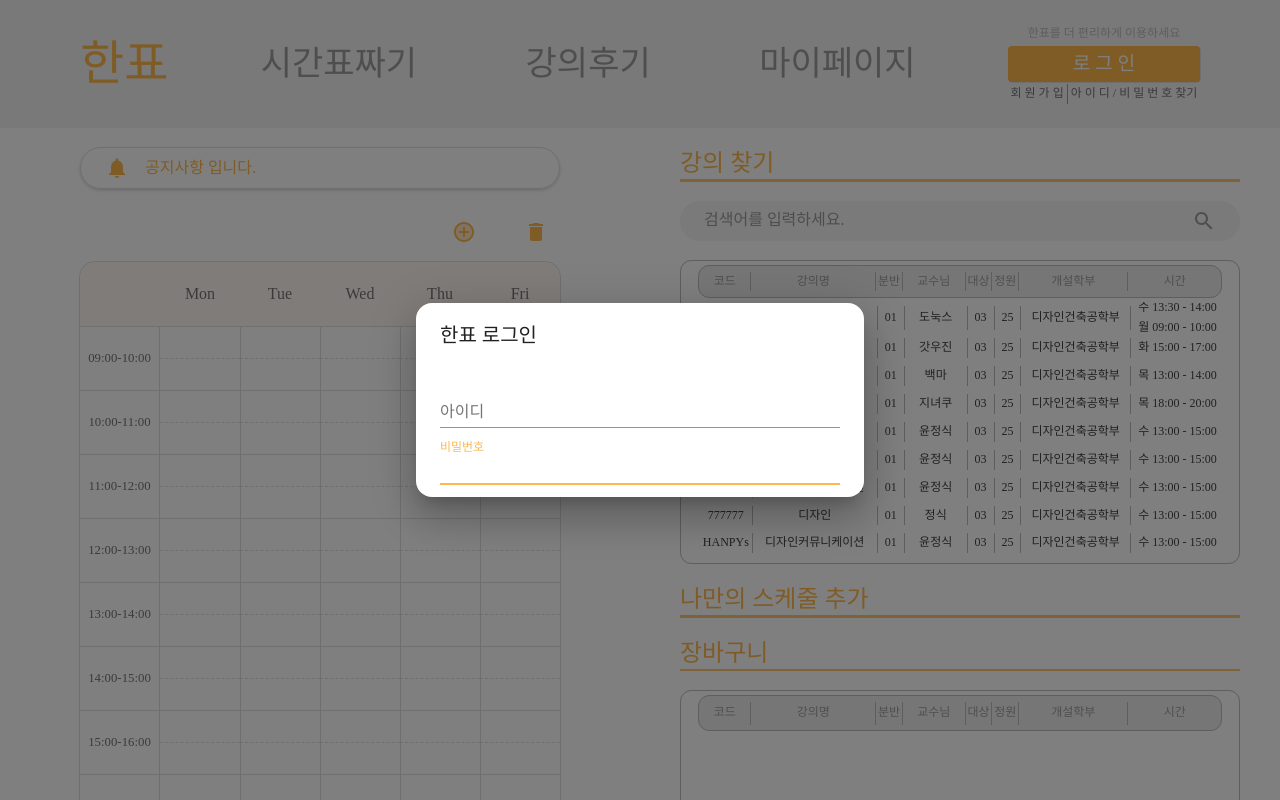
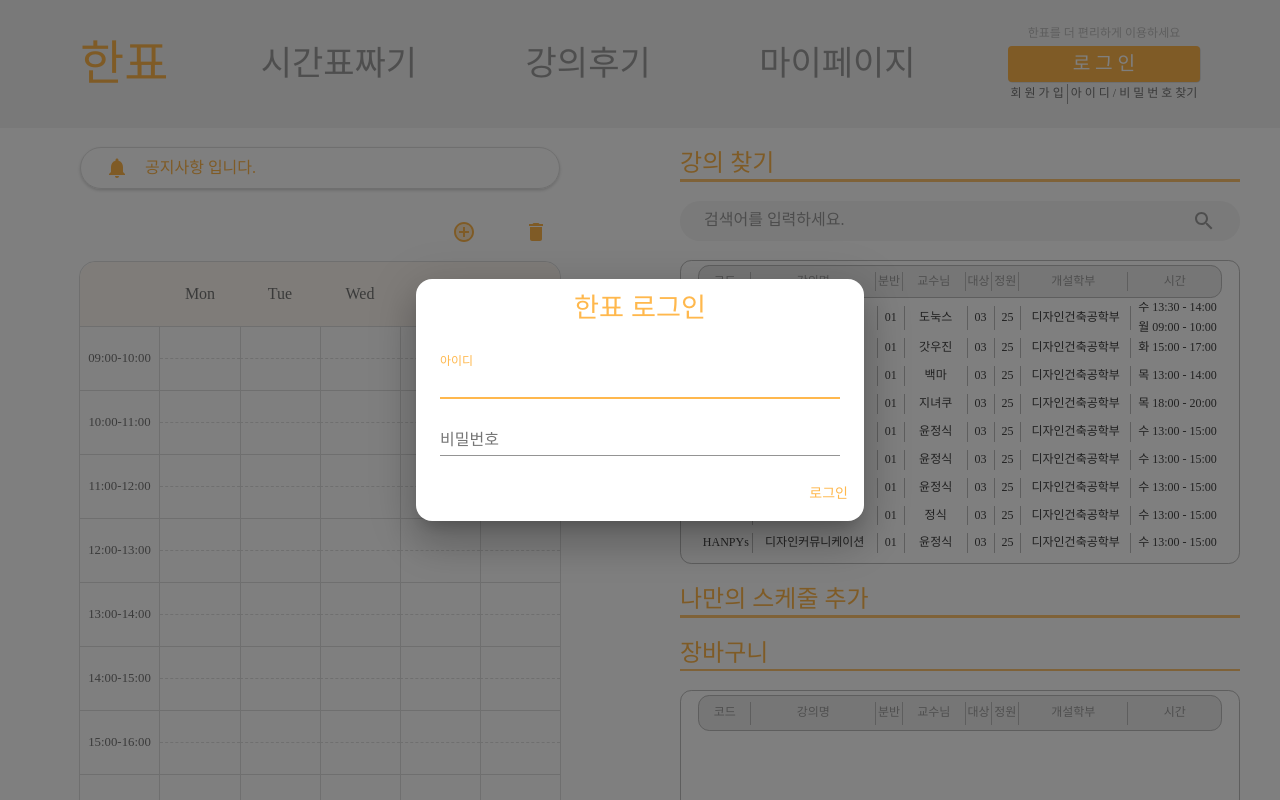
Before and after one commit to koreatech/hanpyo, a React (Create React App) app in the folder client/: page / in a window 1280 px wide. Both pictures are taken after a click on the button "로 그 인". Shown: the top 800 px of the page. Built offline with nearby package versions, Linux system fonts and the light colour scheme; a web font is replaced by a local one.

Commit message:
feat: LoginModalContent 컴포넌트 제작
- View 관련 작업 완료

```diff
--- a/client/src/components/UI/molecules/LoginModalContent/LoginModalContent.tsx
+++ b/client/src/components/UI/molecules/LoginModalContent/LoginModalContent.tsx
@@ -1,5 +1,6 @@
 import React from 'react';
 import { Button, DialogTitle, DialogContent, DialogActions, TextField } from '@material-ui/core';
+import { makeStyles } from '@material-ui/core/styles';
 
 enum LoginModalType {
   LOGIN_MODAL = 'LOGIN_MODAL',
@@ -9,14 +10,32 @@ interface LoginModalContentProps {
   onModalClose: () => void;
 }
 
+const useStyles = makeStyles((theme) => ({
+  title: {
+    display: 'flex',
+    justifyContent: 'center',
+    fontSize: '1.7rem',
+    color: theme.palette.primary.main,
+  },
+}));
+
 const LoginModalContent = ({ onModalClose }: LoginModalContentProps): JSX.Element => {
+  const classes = useStyles();
+
   return (
     <>
-      <DialogTitle id="login-dialog-title">한표 로그인</DialogTitle>
+      <DialogTitle className={classes.title} id="login-dialog-title" disableTypography>
+        한표 로그인
+      </DialogTitle>
       <DialogContent>
         <TextField autoFocus margin="dense" id="id" label="아이디" type="email" fullWidth />
-        <TextField autoFocus margin="dense" id="password" label="비밀번호" type="password" fullWidth />
+        <TextField margin="dense" id="password" label="비밀번호" type="password" fullWidth />
       </DialogContent>
+      <DialogActions>
+        <Button onClick={onModalClose} color="primary">
+          로그인
+        </Button>
+      </DialogActions>
     </>
   );
 };
```
